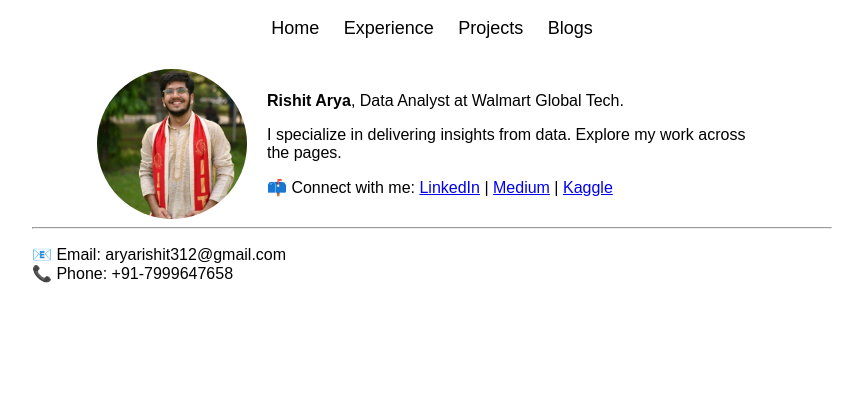
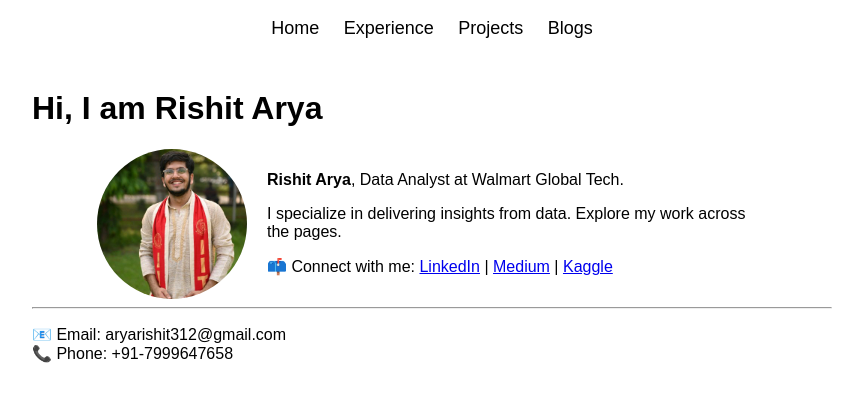
Before and after one commit to rishitarya/rishitarya.github.io, a Jekyll site: the page built from index.md, in a window 1280 px wide. Shown: the top 402 px of the page, without its empty margins (208-1071 px from the left). Built offline with Jekyll 4.4.1, drawn with Linux system fonts in a browser that asks for light colours; our own code applies the rules of GitHub Pages for plain Markdown files.

Commit message:
Update index.md

```diff
--- a/index.md
+++ b/index.md
@@ -1,3 +1,10 @@
+---
+layout: default
+title: Home
+---
+
+# Hi, I am Rishit Arya
+
 <div style="display: flex; align-items: center; gap: 20px; justify-content: center; flex-wrap: wrap;">
 
   <img src="assets/images/linkedin-pic.jpeg" alt="Rishit Arya" style="border-radius: 50%; width: 150px; height: 150px;">
```
